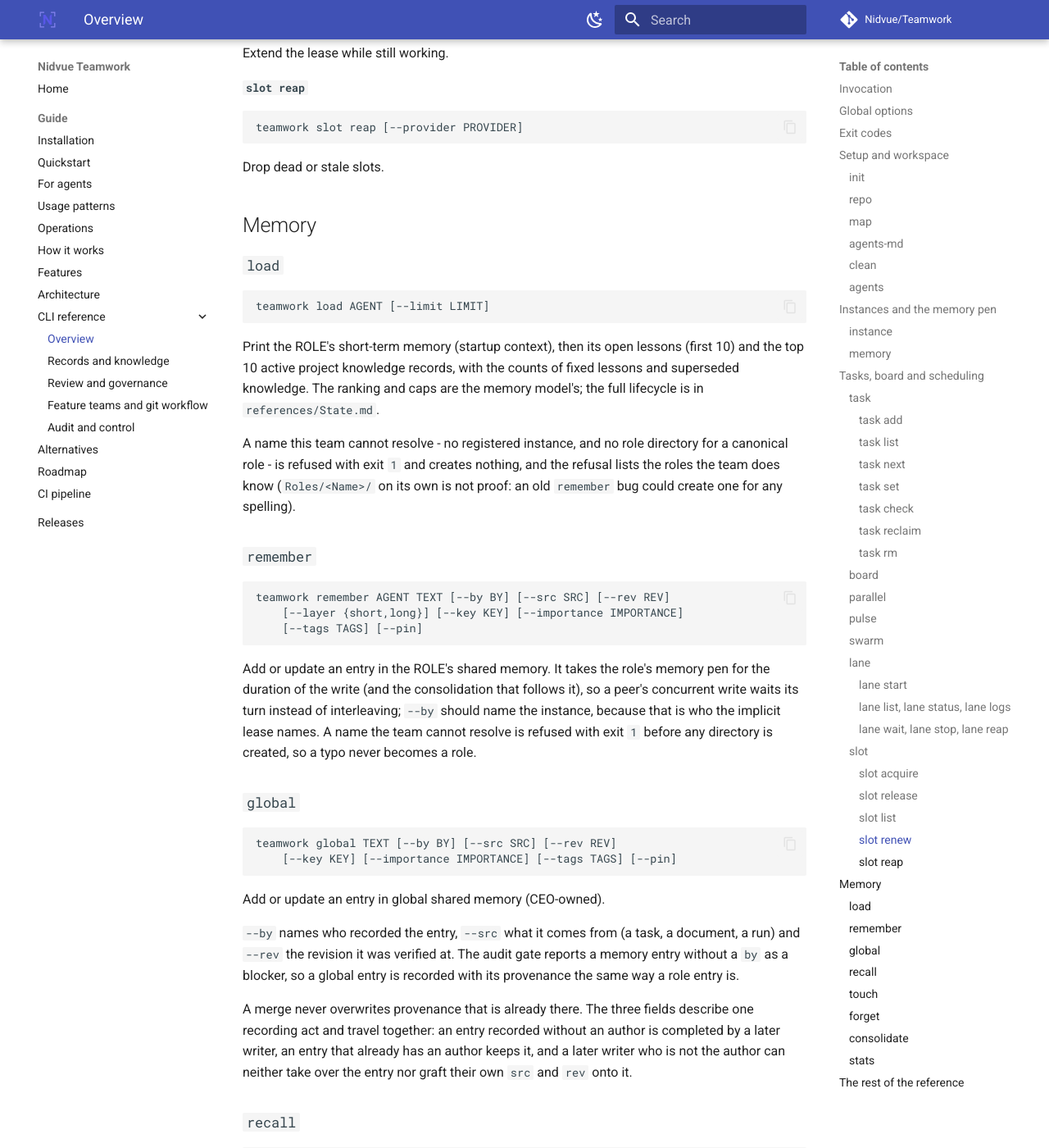
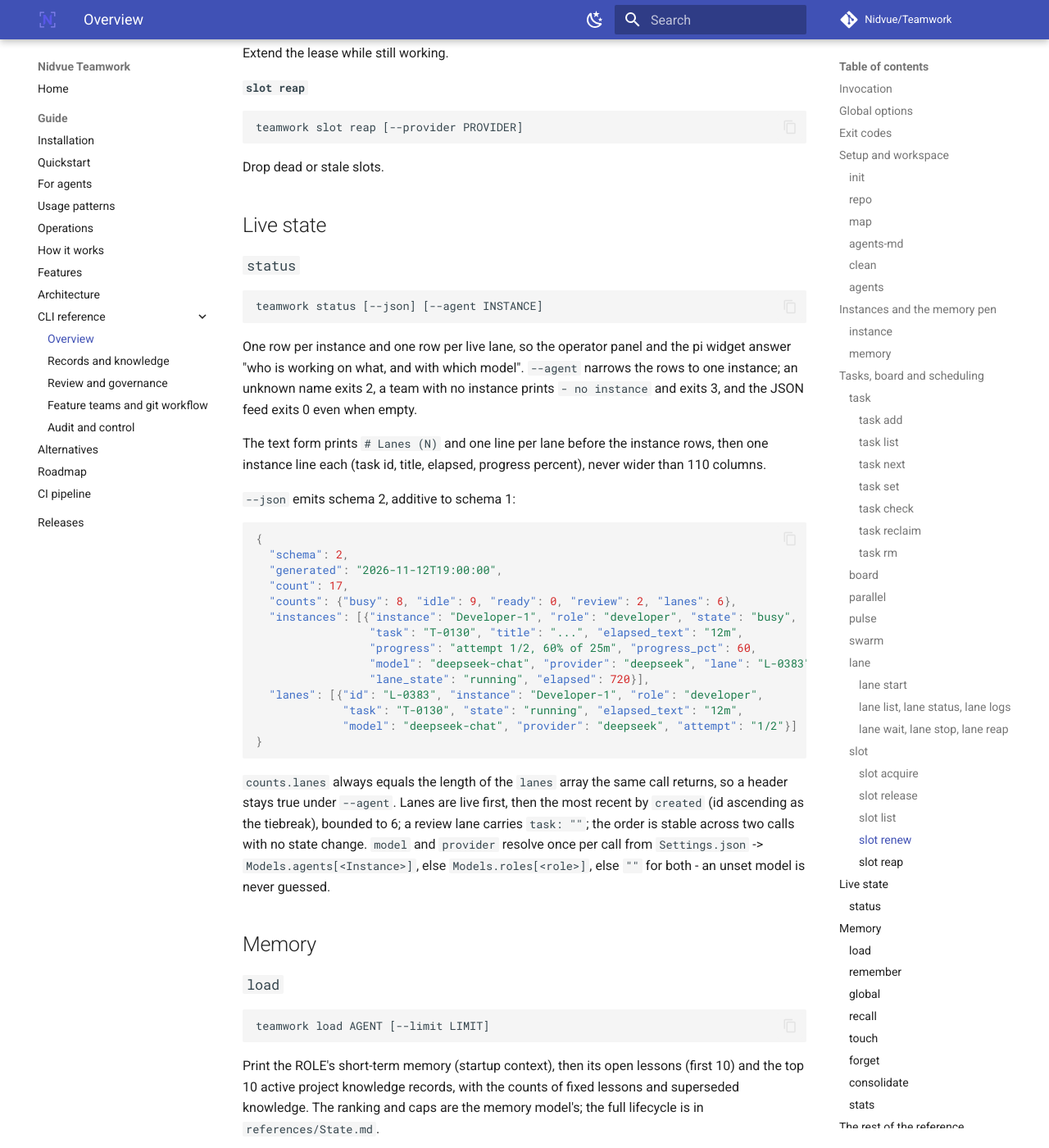
Before and after one commit to Nidvue/Teamwork, an MkDocs documentation site: the page built from docs/guide/cli.md, in a window 1280 px wide and 1400 px high, scrolled down 12100 px. Shown: the whole window at 82% size. Built offline with MkDocs 1.6.1 and Material for MkDocs 9.7.7, drawn with Linux system fonts in a browser that asks for light colours; comment, search, counter and statistics services are not loaded.

Commit message:
fix(status): docs/Team/Pi-Packaging.md widget shape, docs/guide/cli.md status section

````diff
--- a/docs/guide/cli.md
+++ b/docs/guide/cli.md
@@ -538,6 +538,50 @@
 
 Drop dead or stale slots.
 
+## Live state
+
+### `status`
+
+```text
+teamwork status [--json] [--agent INSTANCE]
+```
+
+One row per instance and one row per live lane, so the operator panel and the pi
+widget answer "who is working on what, and with which model". `--agent` narrows
+the rows to one instance; an unknown name exits 2, a team with no instance prints
+`- no instance` and exits 3, and the JSON feed exits 0 even when empty.
+
+The text form prints `# Lanes (N)` and one line per lane before the instance
+rows, then one instance line each (task id, title, elapsed, progress percent),
+never wider than 110 columns.
+
+`--json` emits schema 2, additive to schema 1:
+
+```json
+{
+  "schema": 2,
+  "generated": "2026-11-12T19:00:00",
+  "count": 17,
+  "counts": {"busy": 8, "idle": 9, "ready": 0, "review": 2, "lanes": 6},
+  "instances": [{"instance": "Developer-1", "role": "developer", "state": "busy",
+                 "task": "T-0130", "title": "...", "elapsed_text": "12m",
+                 "progress": "attempt 1/2, 60% of 25m", "progress_pct": 60,
+                 "model": "deepseek-chat", "provider": "deepseek", "lane": "L-0383",
+                 "lane_state": "running", "elapsed": 720}],
+  "lanes": [{"id": "L-0383", "instance": "Developer-1", "role": "developer",
+             "task": "T-0130", "state": "running", "elapsed_text": "12m",
+             "model": "deepseek-chat", "provider": "deepseek", "attempt": "1/2"}]
+}
+```
+
+`counts.lanes` always equals the length of the `lanes` array the same call
+returns, so a header stays true under `--agent`. Lanes are live first, then the
+most recent by `created` (id ascending as the tiebreak), bounded to 6; a review
+lane carries `task: ""`; the order is stable across two calls with no state
+change. `model` and `provider` resolve once per call from
+`Settings.json` -> `Models.agents[<Instance>]`, else `Models.roles[<role>]`, else
+`""` for both - an unset model is never guessed.
+
 ## Memory
 
 ### `load`
````
Also changed, not shown: docs/Team/Architecture.md (+1 -0 lines), docs/Team/Pi-Packaging.md (+13 -6 lines), 2 other files.
